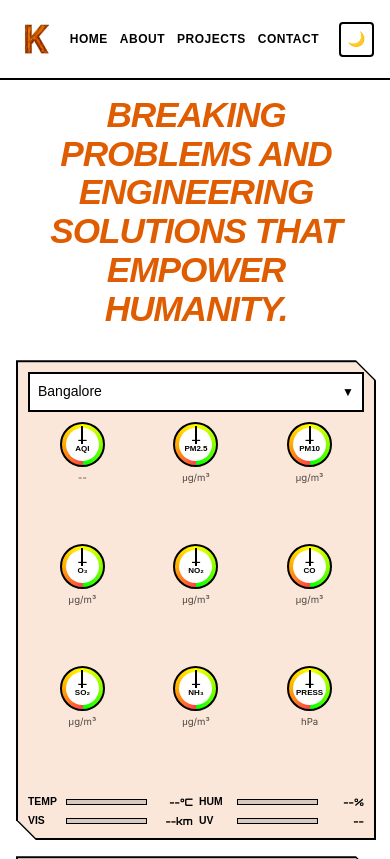
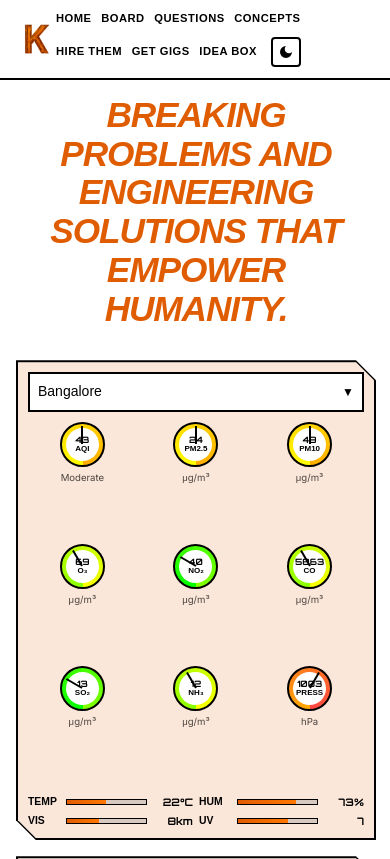
Before and after one commit to KrishnaKumarSoni/kks-im, a Flask app: page / in a window 390 px wide. Shown: the top 859 px of the page. Run offline with Flask 3, Linux system fonts and the light colour scheme; some web fonts are replaced.

Commit message:
Fix air quality cockpit functionality and update navbar - Remove conflicting AirQualityMonitor stub from main.js that was breaking dropdown - Update navbar with requested navigation items (HOME, BOARD, QUESTIONS, CONCEPTS, HIRE THEM, GET GIGS, IDEA BOX) - Replace emoji theme toggle with proper SVG icons (moon/sun) - Improve responsive design for expanded navigation menu - Keep theme toggle functionality isolated and working

```diff
--- a/static/css/components.css
+++ b/static/css/components.css
@@ -71,6 +71,7 @@
     width: 40px;
     height: 40px;
     margin-left: 1rem;
+    position: relative;
 }
 
 .theme-toggle:hover {
@@ -79,11 +80,28 @@
 }
 
 .theme-icon {
-    transition: transform 0.3s ease;
+    transition: all 0.3s ease;
+    position: absolute;
 }
 
 .theme-toggle:hover .theme-icon {
     transform: scale(1.1);
+}
+
+.moon-icon {
+    opacity: 1;
+}
+
+.sun-icon {
+    opacity: 0;
+}
+
+[data-theme="dark"] .moon-icon {
+    opacity: 0;
+}
+
+[data-theme="dark"] .sun-icon {
+    opacity: 1;
 }
 
 /* Monitors Container */
@@ -526,11 +544,12 @@
     }
 
     .nav-menu {
-        gap: 1rem;
+        gap: 0.8rem;
+        flex-wrap: wrap;
     }
 
     .nav-link {
-        font-size: 0.8rem;
+        font-size: 0.75rem;
     }
 
     .theme-toggle {
@@ -607,11 +626,23 @@
 
 @media (max-width: 640px) {
     .nav-menu {
-        gap: 0.75rem;
+        gap: 0.6rem;
+        flex-wrap: wrap;
     }
 
     .nav-link {
-        font-size: 0.75rem;
+        font-size: 0.7rem;
+    }
+
+    .theme-toggle {
+        width: 30px;
+        height: 30px;
+        margin-left: 0.3rem;
+    }
+
+    .theme-icon {
+        width: 16px;
+        height: 16px;
     }
 
     .monitors-container {
--- a/static/js/main.js
+++ b/static/js/main.js
@@ -3,7 +3,8 @@
     constructor() {
         this.currentTheme = localStorage.getItem('theme') || 'light';
         this.toggleButton = document.getElementById('theme-toggle');
-        this.themeIcon = document.querySelector('.theme-icon');
+        this.moonIcon = document.querySelector('.moon-icon');
+        this.sunIcon = document.querySelector('.sun-icon');
 
         this.init();
     }
@@ -23,10 +24,7 @@
         document.documentElement.setAttribute('data-theme', theme);
         localStorage.setItem('theme', theme);
 
-        // Update icon
-        if (this.themeIcon) {
-            this.themeIcon.textContent = theme === 'dark' ? '☀️' : '🌙';
-        }
+        // Icons are handled by CSS now, no need to manually toggle
     }
 
     toggle() {
@@ -35,43 +33,12 @@
     }
 }
 
-// Air Quality Monitor JavaScript
-class AirQualityMonitor {
-    constructor() {
-        this.currentLocation = { lat: 12.9716, lon: 77.5946 }; // Default to Bangalore
-    }
-}
-
-// Initialize when DOM is loaded
-let airQualityMonitor;
+// Initialize theme toggle when DOM is loaded
 let themeToggle;
 
 document.addEventListener('DOMContentLoaded', () => {
-    console.log('DOM loaded, initializing components...');
+    console.log('DOM loaded, initializing theme toggle...');
 
-    // Initialize theme toggle first
+    // Initialize theme toggle only
     themeToggle = new ThemeToggle();
-
-    // Wait a bit to ensure all elements are rendered
-    setTimeout(() => {
-        const customDropdown = document.getElementById('customDropdown');
-        console.log('Looking for customDropdown:', customDropdown);
-
-        if (customDropdown) {
-            console.log('Initializing air quality monitor...');
-            airQualityMonitor = new AirQualityMonitor();
-        } else {
-            console.error('Air quality monitor elements not found in DOM');
-            // List all elements with IDs for debugging
-            const allElements = document.querySelectorAll('[id]');
-            console.log('Available elements with IDs:', Array.from(allElements).map(el => el.id));
-        }
-    }, 100);
 });
-
-// Clean up on page unload
-window.addEventListener('beforeunload', () => {
-    if (airQualityMonitor) {
-        airQualityMonitor.destroy();
-    }
-});
--- a/templates/base.html
+++ b/templates/base.html
@@ -18,11 +18,20 @@
             </div>
             <div class="nav-menu">
                 <a href="{{ url_for('index') }}" class="nav-link">HOME</a>
-                <a href="#" class="nav-link">ABOUT</a>
-                <a href="#" class="nav-link">PROJECTS</a>
-                <a href="#" class="nav-link">CONTACT</a>
+                <a href="#" class="nav-link">BOARD</a>
+                <a href="#" class="nav-link">QUESTIONS</a>
+                <a href="#" class="nav-link">CONCEPTS</a>
+                <a href="#" class="nav-link">HIRE THEM</a>
+                <a href="#" class="nav-link">GET GIGS</a>
+                <a href="#" class="nav-link">IDEA BOX</a>
                 <button id="theme-toggle" class="theme-toggle" aria-label="Toggle dark mode">
-                    <span class="theme-icon">🌙</span>
+                    <svg class="theme-icon moon-icon" width="20" height="20" viewBox="0 0 24 24" fill="currentColor">
+                        <path d="M12 3a6 6 0 0 0 9 9 9 9 0 1 1-9-9Z"/>
+                    </svg>
+                    <svg class="theme-icon sun-icon" width="20" height="20" viewBox="0 0 24 24" fill="currentColor" style="display: none;">
+                        <circle cx="12" cy="12" r="4"/>
+                        <path d="M12 2v2m0 16v2M4.93 4.93l1.41 1.41m11.32 11.32l1.41 1.41M2 12h2m16 0h2M6.34 6.34l1.41-1.41m11.32 11.32l1.41 1.41"/>
+                    </svg>
                 </button>
             </div>
         </div>
```
